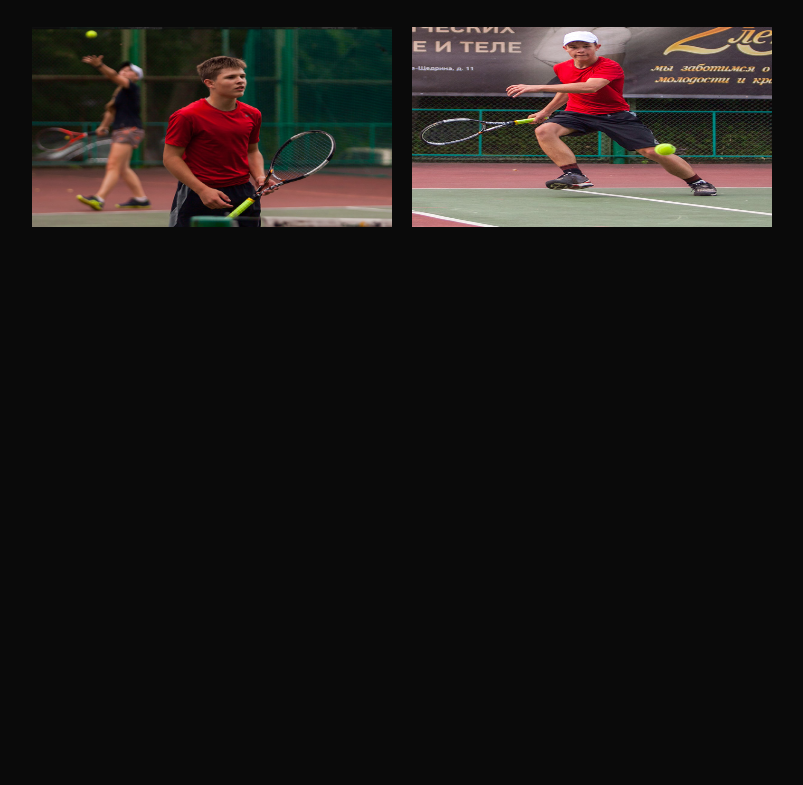
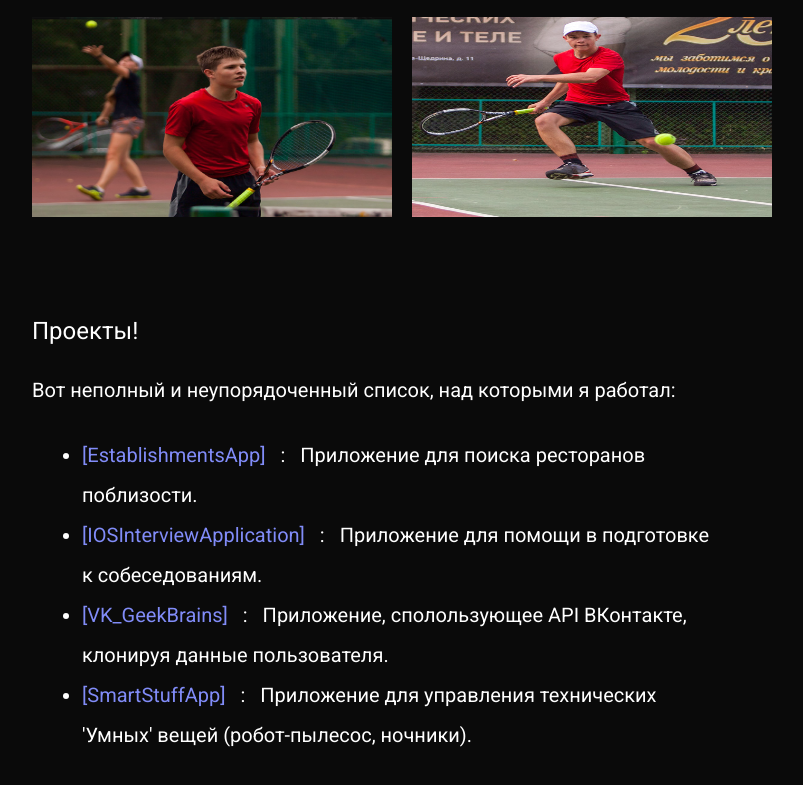
Before and after one commit to Grisha55/my-resume, a website: page index.html in a window 1280 px wide. Shown: the part 2341-3126 px from the top of the page, without its empty margins (238-1041 px from the left). Before the commit the page ends 2668 px from the top, so only its background shows below. Drawn offline with Linux system fonts and the light colour scheme.

Commit message:
Created projects section

```diff
--- a/index.html
+++ b/index.html
@@ -96,7 +96,7 @@
             <img src="/assets/images/computer.jpg" alt="computer" />
           </div>
         </section>
-        <div class="tennis">
+        <section class="tennis">
           <h1>Теннис!</h1>
           <p>
             С трёх лет моя жизнь превратилась в бесконечную погоню за мячиками.
@@ -117,7 +117,34 @@
             <img src="/assets/images/tennis1.png" alt="tennis1" />
             <img src="/assets/images/tennis2.png" alt="tennis2" />
           </div>
-        </div>
+        </section>
+        <section class="projects">
+          <h1 class="projects__title">Проекты!</h1>
+          <p class="projects__text">
+            Вот неполный и неупорядоченный список, над которыми я работал:
+          </p>
+          <ul class="projects__list">
+            <li class="projects__item">
+              <a target="_blank" href="#">[EstablishmentsApp]</a>
+              <span>:</span> Приложение для поиска ресторанов поблизости.
+            </li>
+            <li class="projects__item">
+              <a target="_blank" href="#">[IOSInterviewApplication]</a>
+              <span>:</span> Приложение для помощи в подготовке к
+              собеседованиям.
+            </li>
+            <li class="projects__item">
+              <a target="_blank" href="#">[VK_GeekBrains]</a>
+              <span>:</span> Приложение, сполользующее API ВКонтакте, клонируя
+              данные пользователя.
+            </li>
+            <li class="projects__item">
+              <a target="_blank" href="#">[SmartStuffApp]</a>
+              <span>:</span> Приложение для управления технических 'Умных' вещей
+              (робот-пылесос, ночники).
+            </li>
+          </ul>
+        </section>
       </div>
     </main>
   </body>
--- /dev/null
+++ b/scss/_projects.scss
@@ -0,0 +1,42 @@
+.projects {
+  display: flex;
+  align-items: left;
+  justify-content: center;
+  row-gap: 3rem;
+  flex-direction: column;
+  padding: 1rem 1.5rem;
+  margin-bottom: 8rem;
+
+  &__title {
+    font-weight: 400;
+  }
+
+  &__text {
+    font-size: 2rem;
+    line-height: 3rem;
+  }
+
+  &__list {
+    padding: 0 5rem;
+    line-height: 2;
+  }
+
+  &__item {
+    font-size: 2rem;
+
+    a {
+      color: $accent-secondary;
+      text-decoration: none;
+
+      &:hover {
+        background-color: $accent-secondary;
+        color: $text-primary;
+      }
+    }
+
+    span {
+      display: inline-block;
+      padding: 0 1rem 0 1rem;
+    }
+  }
+}
--- a/scss/style.scss
+++ b/scss/style.scss
@@ -5,3 +5,4 @@
 @import 'about';
 @import 'computers';
 @import 'tennis';
+@import 'projects';
```
Also changed, not shown: css/style.css, css/style.min.css, 2 other files.
